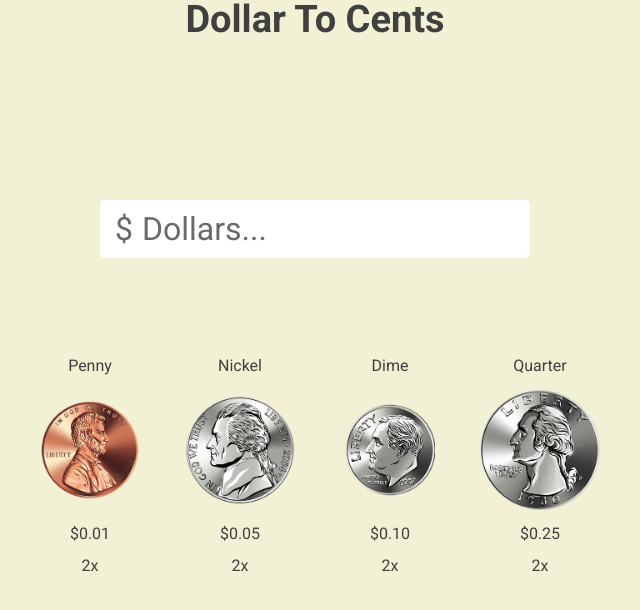
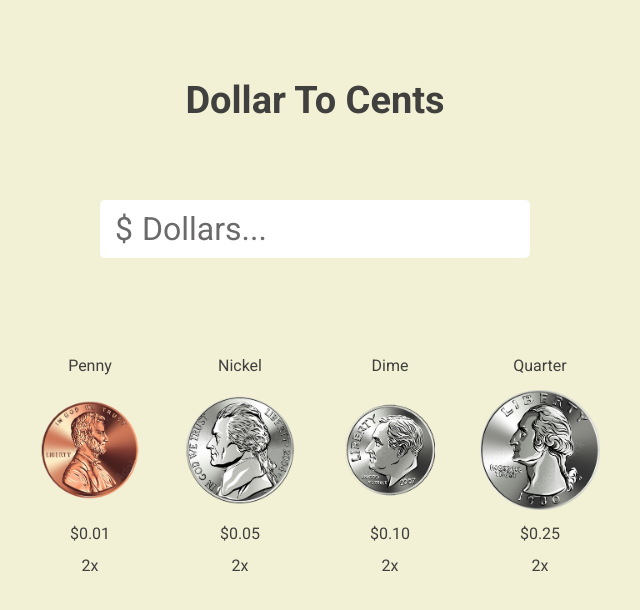
Before and after one commit to matheusjnh/dollar-to-cents, a React (Vite) app: page / in a window 1280 px wide. Shown: the top 610 px of the page, without its empty margins (325-965 px from the left). Built offline with nearby package versions, Linux system fonts and the light colour scheme.

Commit message:
fix header alignment

```diff
--- a/src/App.module.css
+++ b/src/App.module.css
@@ -5,7 +5,7 @@
 .layout {
   display: grid;
   grid-template-columns: 100%;
-  grid-template-rows: auto 1fr;
+  grid-template-rows: 200px 1fr;
   justify-items: center;
   width: 100%;
   height: 100vh;
@@ -16,7 +16,7 @@
 }
 
 .header {
-  height: 200px;
+  align-self: center;
 }
 
 .main {
```
